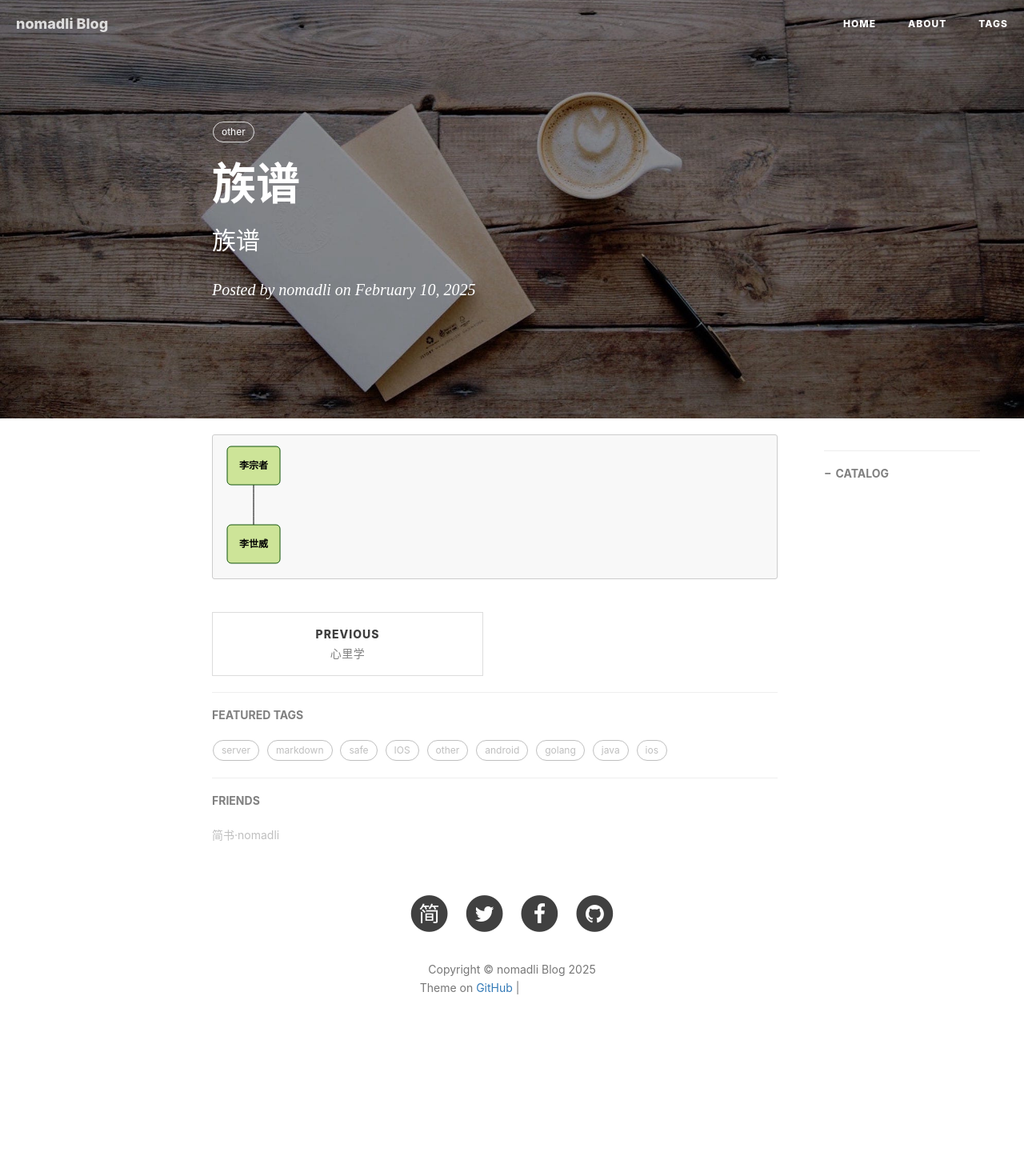
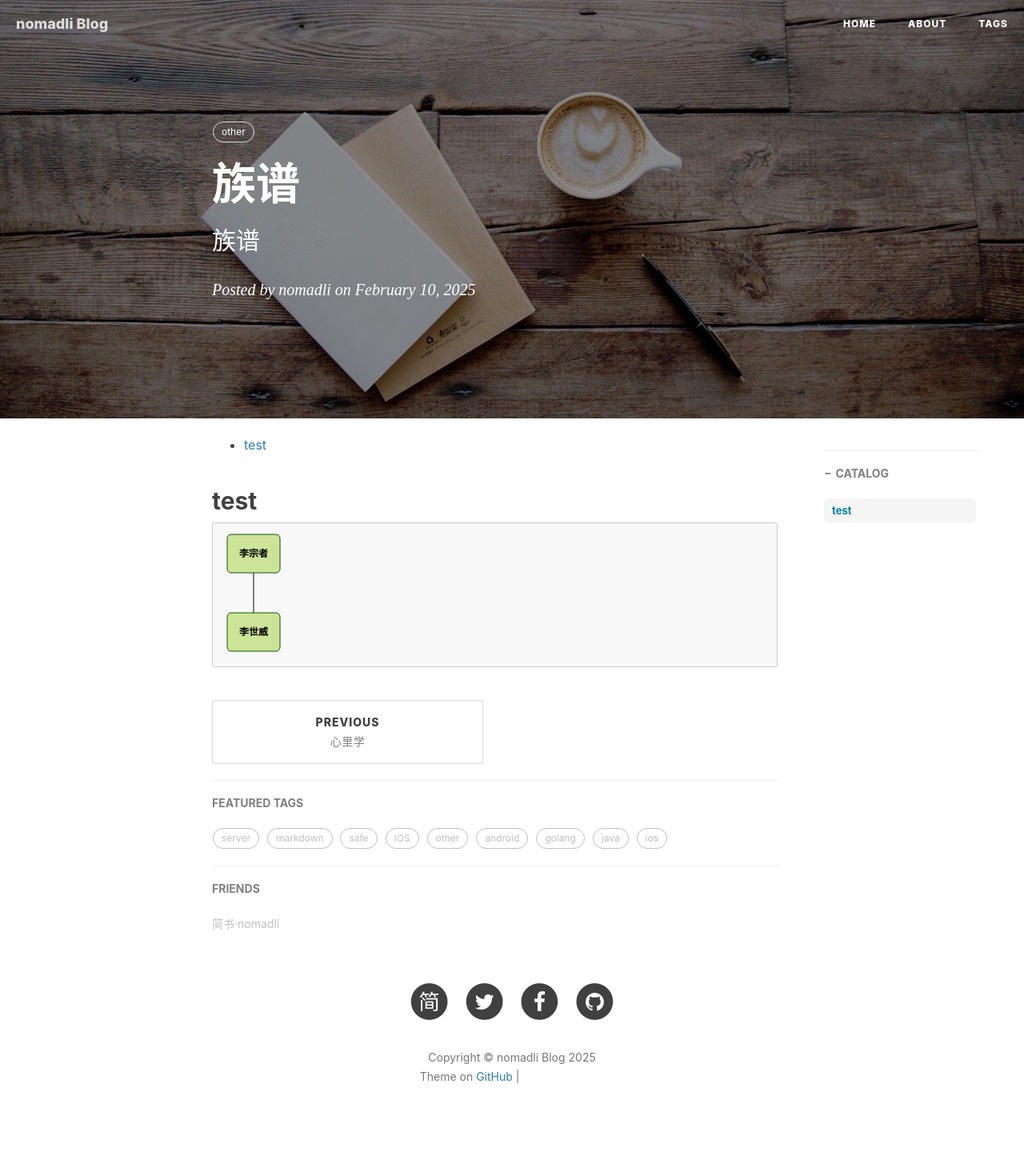
Before and after one commit to nomadli/nomadli.github.io, a Jekyll site: the page built from _posts/2025-02-10-genealogy.md, in a window 1280 px wide. Shown: the whole page at 80% size. Built offline with Jekyll 4.4.1, drawn with Linux system fonts in a browser that asks for light colours; nearby versions of some CDN libraries; comment, search, counter and statistics services are not loaded; before the commit the page ends 1339 px from its top, so only the background shows below that; grey boxes are pictures that could not be loaded.

Commit message:
test genealogy

````diff
--- a/_posts/2025-02-10-genealogy.md
+++ b/_posts/2025-02-10-genealogy.md
@@ -13,7 +13,7 @@ tags:
 * content
 {:toc}
 
-
+## test
 ```mermaid
 graph TB
 
````
